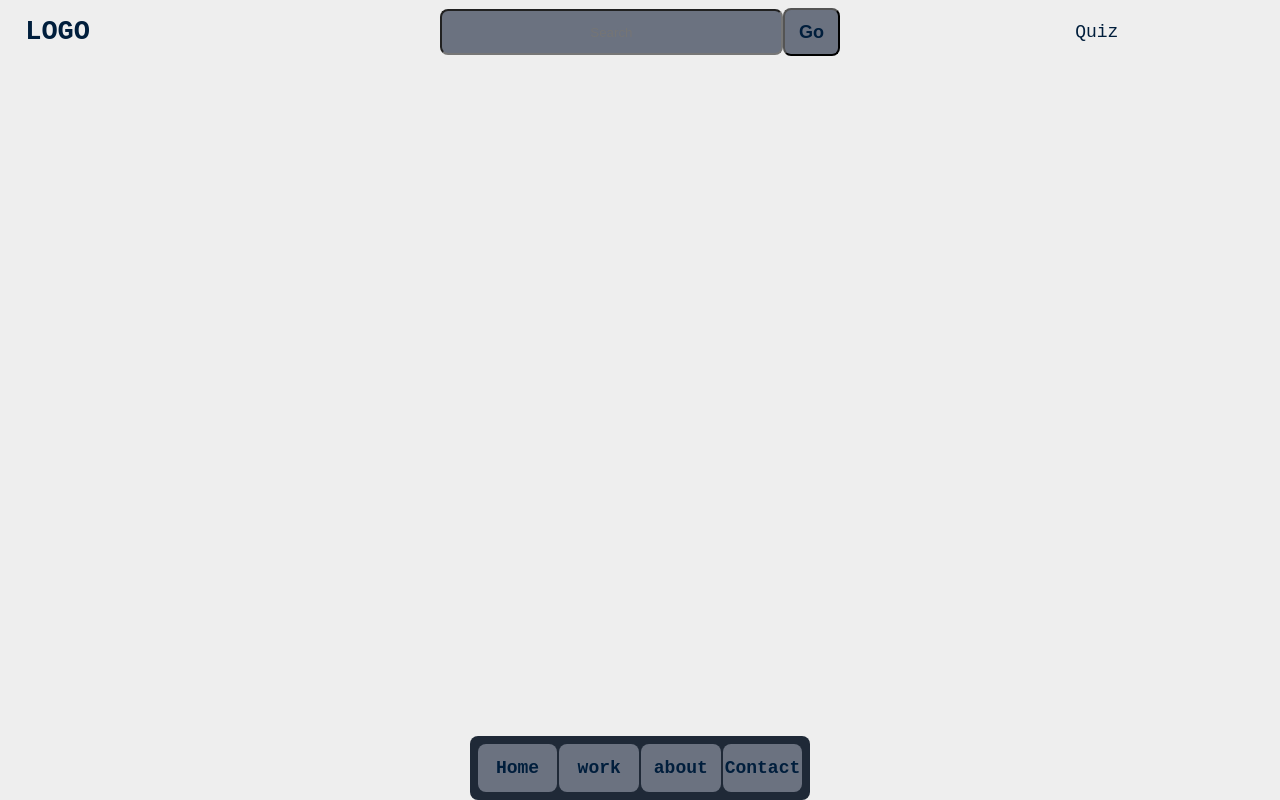
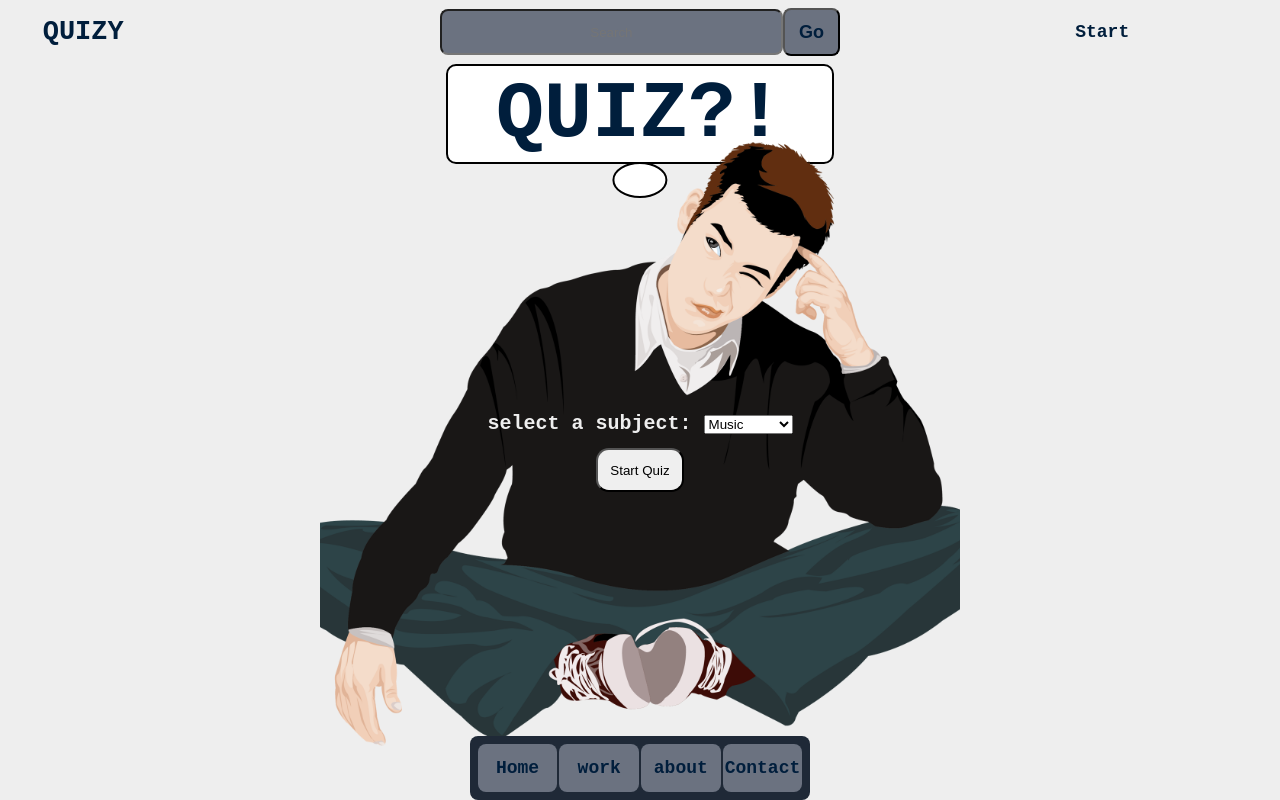
Before and after one commit to Ari-Ario/quiz, a PHP site: page / in a window 1280 px wide. Run offline with PHP 8.4, Linux system fonts and the light colour scheme.

Commit message:
the visual layout done

```diff
--- a/includes/header.php
+++ b/includes/header.php
@@ -2,11 +2,11 @@
     <!-- <section id="main-components"> -->
         <!-- logo here -->
     <section id="header-logo">
-        LOGO
+        QUIZY
     </section>
 
     <!-- search container -->
-    <section  id="search-container" onmouseover="showPopup()" onmouseout="hidePopup()">
+    <section  id="search-container">
         <form id="search-components" action="" method="get">
             <input class="search" id="search-field" type="text" name="search" placeholder="Search">
             <input class="search" id="search-btn" type="button" name="search" value="Go">
@@ -15,7 +15,7 @@
 
     <!-- navigator section -->
     <section id="cv-navigation">
-        <a href="/form.php" id="cv-link">Quiz</a>
+        <a href="#" id="cv-link">Start</a>
     </section>
 
 
--- a/includes/main.php
+++ b/includes/main.php
@@ -1,5 +1,40 @@
+<?php
+if (session_status() === PHP_SESSION_NONE){
+    session_start();
+}
+ ?>
+
 <section id="main">
-    <section class="main-content">
+    <section id="main-content">
 
+        <section id="man-bubble">
+            <div class="head-bubble">
+                <div class="thought-bubble">
+                    <div class="text">QUIZ?!</div>
+            </div>
+            <!-- <section id="thinking-man">
+                <img id="thinking" src="/photos/thinking.png" alt="image">
+            </section>
+        </section> -->
+
+        <section id="form-main-page">
+            <form action="/includes/form.php" method="post">
+                <label for="select-subject">select a subject:</label>
+                <select name="select-subject" id="select-subject">
+                    <option value="music">Music</option>
+                    <option value="film">FIlm</option>
+                    <option value="animals">Animals</option>
+                    <option value="astronautic">Astronautic</option>
+                    <option value=""></option>
+                    <option value=""></option>
+                    <option value=""></option>
+                    <option value=""></option>
+                    <option value=""></option>
+                    <option value=""></option>
+                </select>
+                <br>
+                <input id="start-btn" type="submit" value="Start Quiz">
+            </form>
+        </section>
     </section>
 </section>
--- a/index.php
+++ b/index.php
@@ -1,3 +1,9 @@
+<?php
+if (session_status() === PHP_SESSION_NONE){
+    session_start();
+}
+ ?>
+
 <!DOCTYPE html>
 <html lang="en">
 <head>
@@ -11,5 +17,6 @@
     include './includes/main.php';
     include './includes/footer.php' ?>
 
+    <script src="script.js"></script>
 </body>
 </html>
--- /dev/null
+++ b/script.js
@@ -0,0 +1,7 @@
+
+function incrementId(){
+    const id = document.getElementById('question-id');
+    console.log(id)
+    id.value= id+1
+    console.log(id)
+}
--- a/styles.css
+++ b/styles.css
@@ -59,6 +59,7 @@ body {
   top: 0;
   left: 0;
   opacity: 1;
+  z-index: 1;
 }
 
 #header-logo {
@@ -66,7 +67,7 @@ body {
   justify-content: center;
   align-items: center;
   position: relative;
-  margin-left: 2vw;
+  margin-left: 4vw;
   width: min(5vw, 100px);
   font-size: 27px;
   font-weight: bolder;
@@ -119,6 +120,7 @@ a {
   text-decoration: none;
   max-height: fit-content;
   color: var(--bluedarkest);
+  font-weight: bold;
 }
 
 
@@ -126,17 +128,105 @@ a {
 #main {
   position: relative;
   display: flex;
-  grid-template-columns: 1fr 1fr;
   justify-content: center;
   align-items: center;
-  top: 15vh;
+  border: 1px;
+  top: 14vh;
 }
-.main-content {
+#main-content {
+  color: var(--bluedarkest);
+
+  margin : 20px;
+  height: 80vh;
+  width: 50vw;
+  /* border: 1px dashed var(--bluedarkest); */
+  border-radius: 40px;
+  background-image: url('./photos/thinking.png');
+  background-size: cover;
+  background-position: center;
+  background-repeat: no-repeat;
+}
+
+
+.thought-bubble {
+  width: 30vw;
+  height: 12vh;
+  background-color: #fff; /* Bubble color */
+  position: absolute;
+  top: -6vh; /* Adjust the distance from the head */
+  left: 50%;
+  transform: translateX(-50%); /* Center the bubble */
+  border-radius: 10px;
+  border: 2px solid #000; /* Border color */
+  z-index: -1;
+}
+
+.thought-bubble::before {
+  content: '';
+  width: 4vw;
+  height: 4vh;
+  background-color: #fff; /* Same color as the bubble */
+  position: absolute;
+  top: 100%;
+  left: 50%;
+  transform: translateX(-50%);
+  border-radius: 50%;
+  border: 2px solid #000; /* Border color */
+}
+
+.text {
+  position: absolute;
+  top: 50%;
+  left: 50%;
+  transform: translate(-50%, -50%);
+  font-size: 80px;
+  font-weight: bold;
+  text-align: center;
+}
+
+#form-main-page {
+  position: relative;
+  text-align: center;
+  top: 35vh ;
+  font-size: 20px;
+  font-weight: bold;
   color: var(--light);
-  text-align: center;
+}
+
+#start-btn {
+  width: fit-content;
+  padding: 1vw;
+  border-radius: 1vw;
+  margin: 1vw;
+}
+
+#start-btn :hover {
+  background-color: var();
+}
+
+/* form styling */
+
+#form-quiz {
+  position: relative;
+  display: flex;
+  justify-content: center;
+  align-items: center;
+  border: 1px;
+  margin: 0;
+  padding: 0;
+  top: 7vh;
+}
+
+#form-container {
+  color: var(--bluedarkest);
+
   margin : 20px;
+  height: 80vh;
+  width: 60vw;
+  border: 1px dashed var(--bluedarkest);
+  border-radius: 40px;
+}
 
-}
 
 /* footer */
 
@@ -216,7 +306,7 @@ a {
     justify-content: center;
     align-items: center;
     max-width: 90vw;
-    top: 6vh;
+    top: 15vh;
   }
 
   img {
@@ -233,6 +323,21 @@ a {
     padding: 0 2px 0 2px;
     border-radius: 8px ;
     background-color: var(--bluegrey);
+  }
+  #main-content {
+    margin: 0;
+    padding: 0;
+    height: 80vh;
+    width: 100vw;
+  }
+  .text {
+    font-size: larger;
+  }
+
+  .thought-bubble {
+    top: -6vh;
+    max-height: 12vh;
+    left: 60%;
   }
 
   #footer-container {
```
Also changed, not shown: includes/form.php (+23 -0 lines), includes/select-subject.php (added, +12 -0 lines), photos/thinking.png (added).
